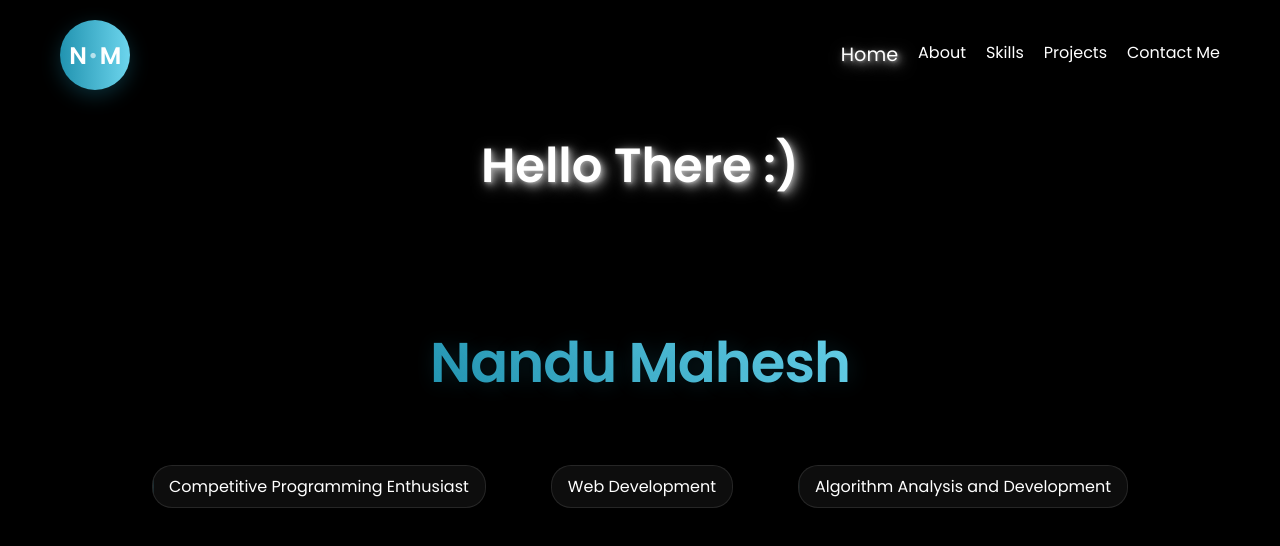
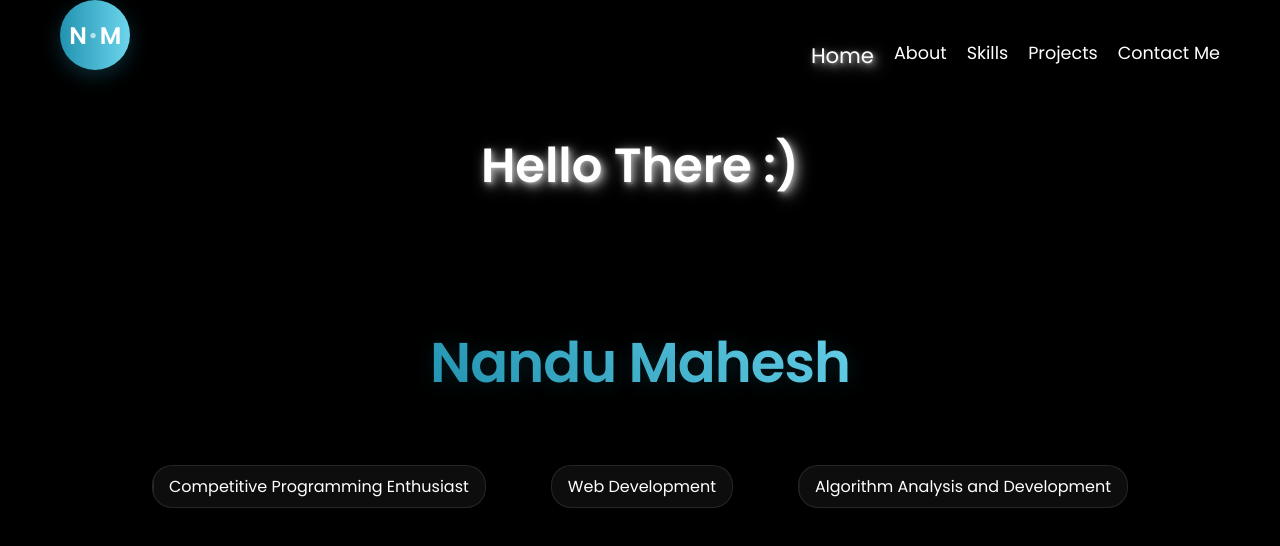
Before and after one commit to ExPLICIT-27/Portfolio_Website, a React (Vite) app: page / in a window 1280 px wide. Shown: the top 546 px of the page. Built offline with nearby package versions, Linux system fonts and the light colour scheme.

Commit message:
css changes

```diff
--- a/src/App.css
+++ b/src/App.css
@@ -14,7 +14,7 @@
 .navbar .logo{
   position: relative;
   left: 60px;
-  top: 20px;
+  top: 0px;
   width: 70px;
   height: 70px;
   border-radius: 50%;
@@ -57,6 +57,7 @@
 }
 
 .navbar .nav-items{
+  font-size: 1.1em;
   position: absolute;
   right: 60px;
   top: 40px;
```
